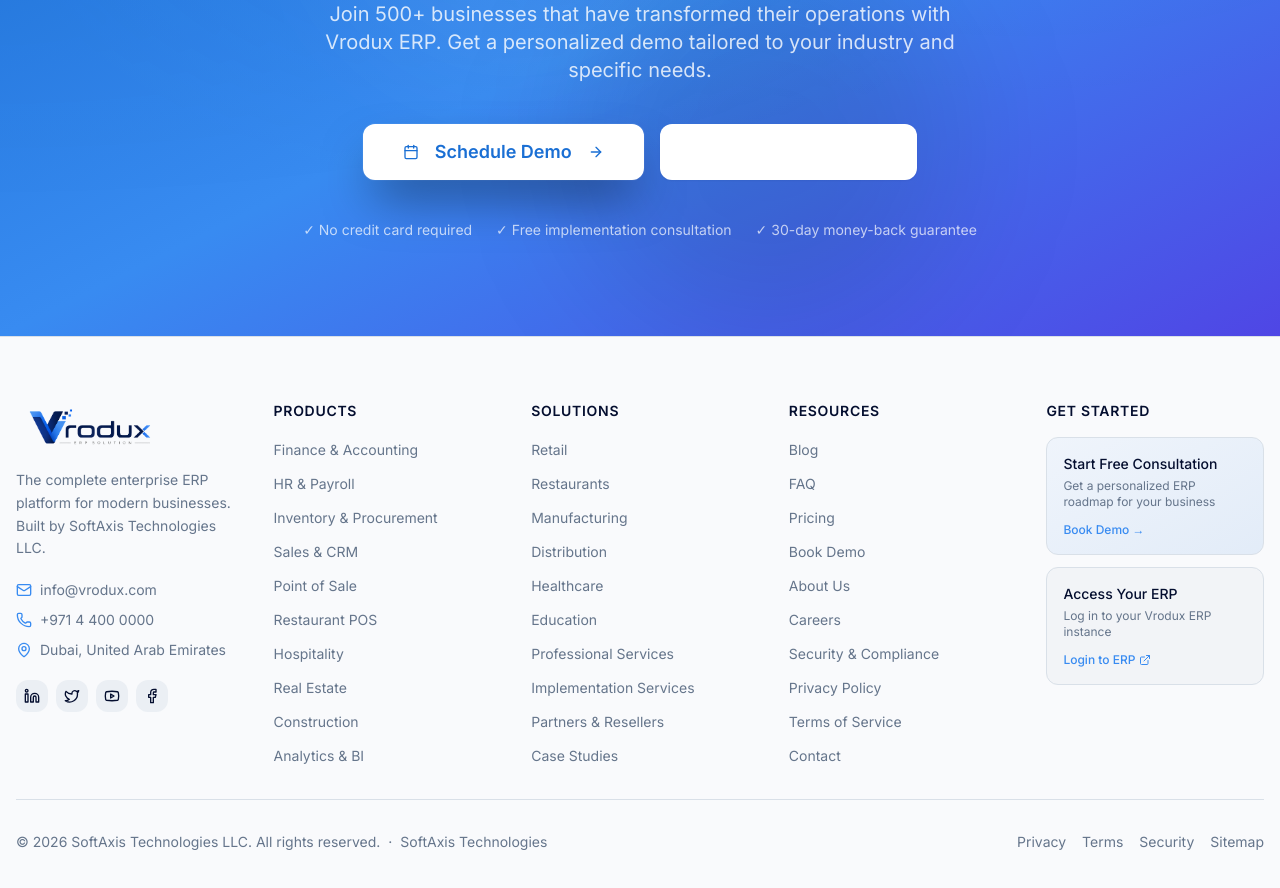
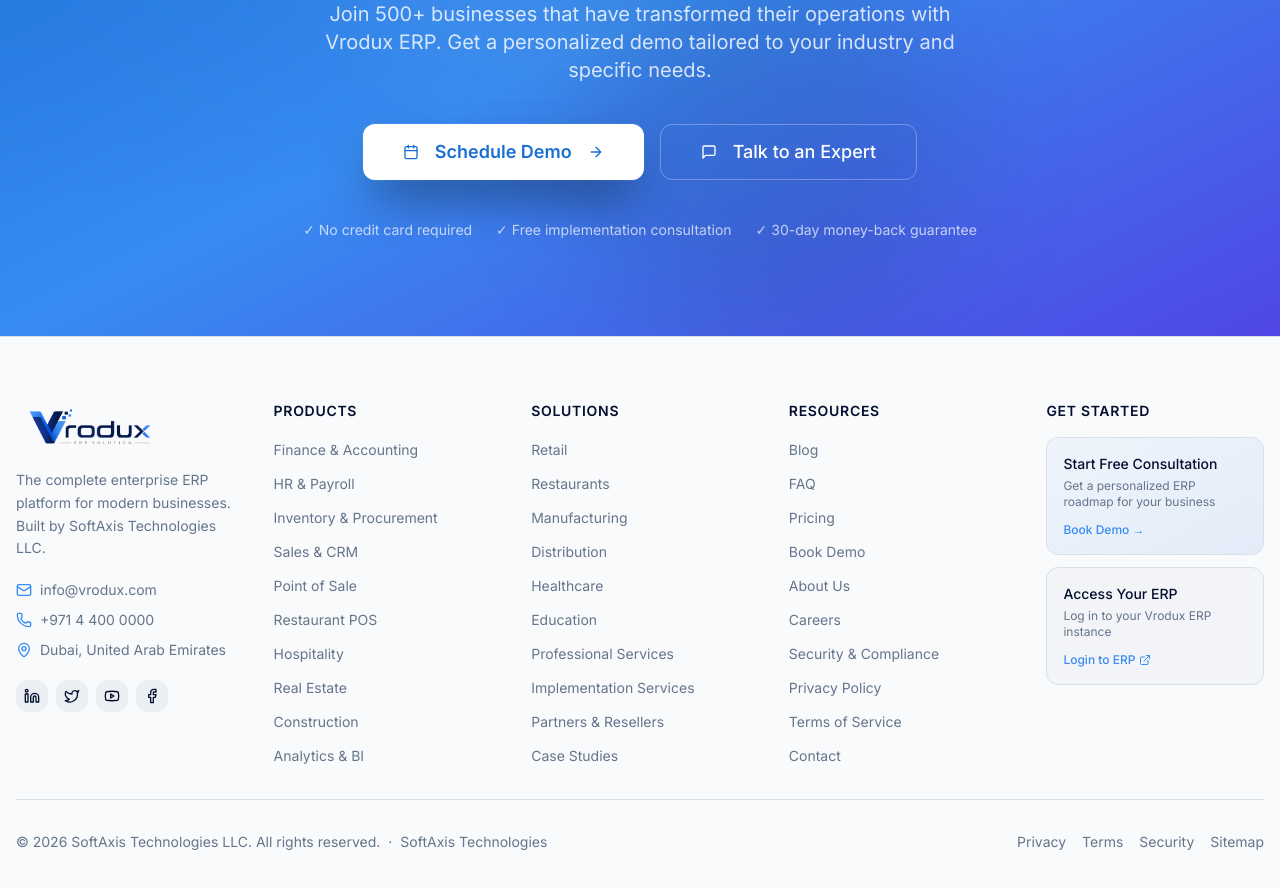
Before and after one commit to softaxus-sys/vrodux-erp, a Next.js app: page /faq in a window 1280 px wide. Shown: the part 2660-3548 px from the top of the page. Built offline with nearby package versions, Linux system fonts and the light colour scheme; no server answers.

Commit message:
expert button

```diff
--- a/src/components/sections/final-cta.tsx
+++ b/src/components/sections/final-cta.tsx
@@ -50,7 +50,7 @@
             <Button
               size="xl"
               variant="outline"
-              className="border-white/30 text-white hover:bg-white/10 backdrop-blur-sm"
+              className="bg-transparent border-white/30 text-white hover:bg-white/10 backdrop-blur-sm"
               asChild
             >
               <Link href="/contact">
```
